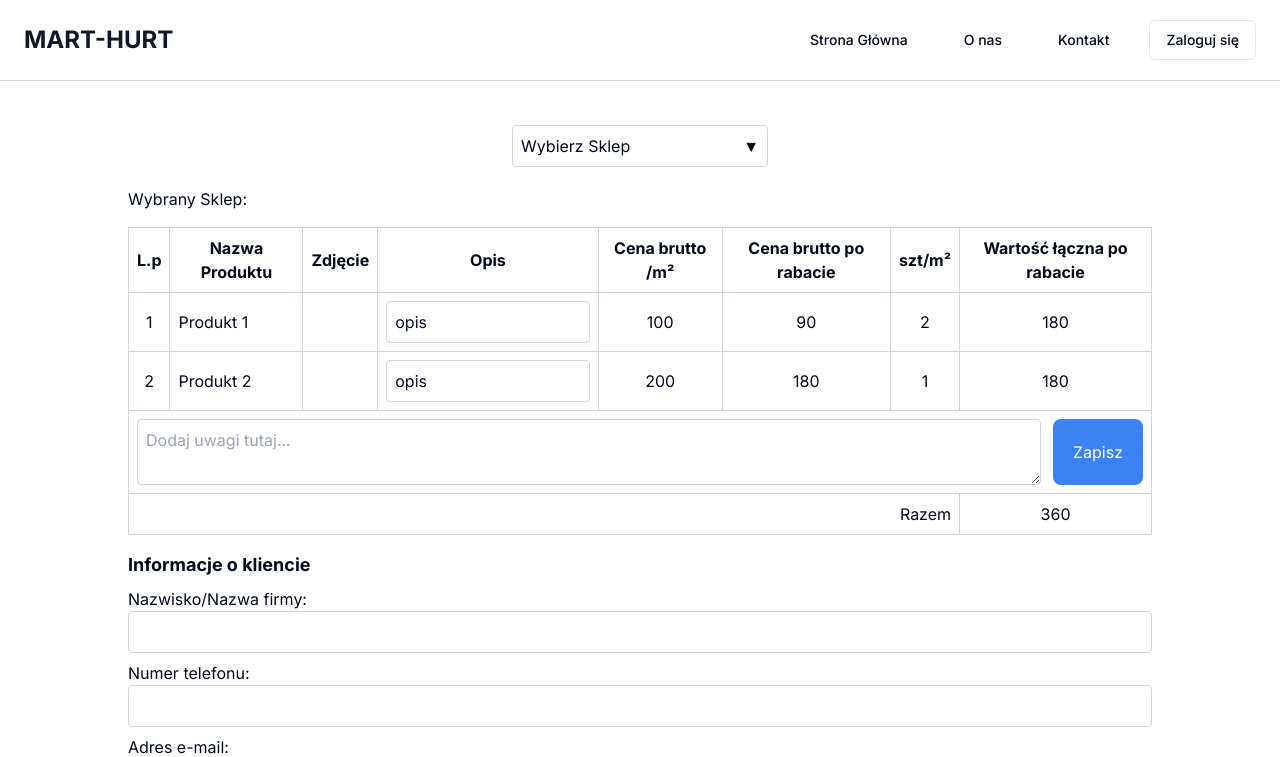
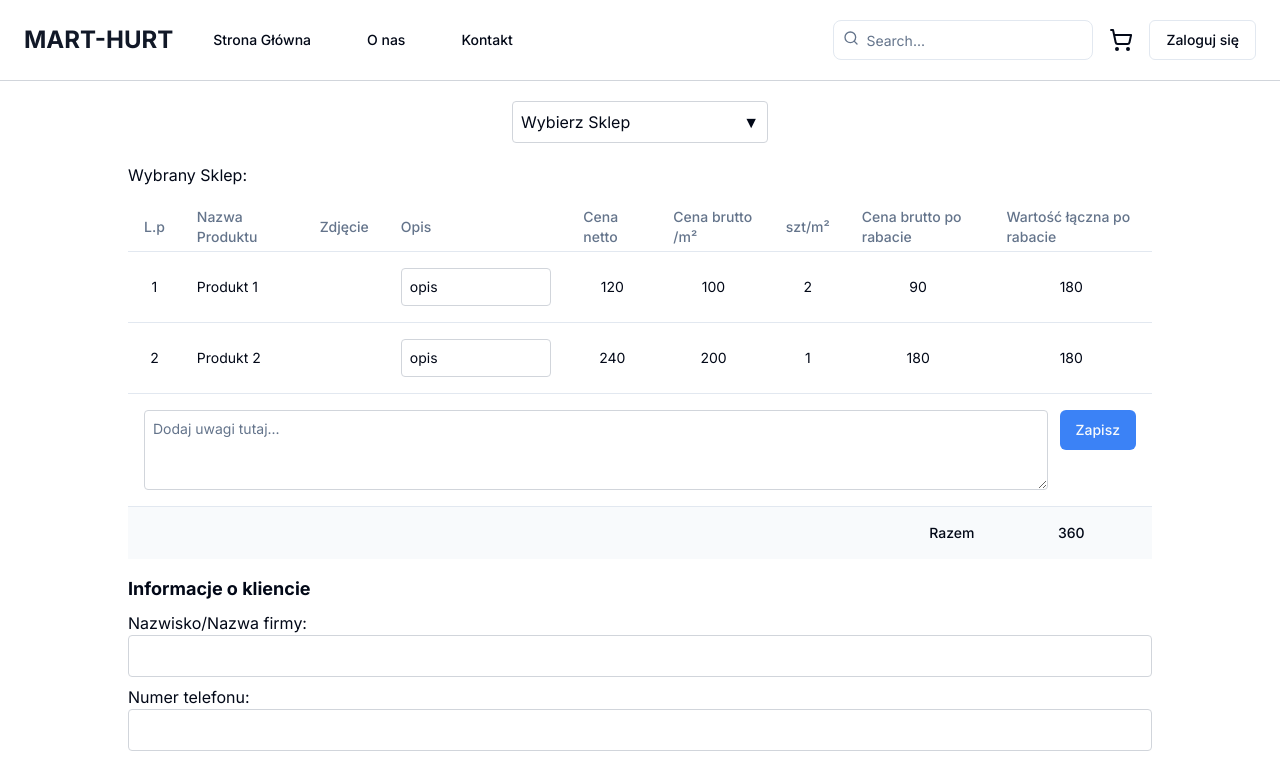
Before and after one commit to TomaszP17/Projekt_MartHurt, a Next.js app in the folder frontend/marthurt-frontend/: page /pdf-generator in a window 1280 px wide. Shown: the top 757 px of the page. Built offline with nearby package versions, Linux system fonts and the light colour scheme.

Commit message:
add hero page, update navbar and pdf-generator

```diff
--- a/frontend/marthurt-frontend/src/app/components/footer.tsx
+++ b/frontend/marthurt-frontend/src/app/components/footer.tsx
@@ -93,7 +93,7 @@ const sectionsData: {
 
 const Footer: React.FC = () => {
   return (
-    <footer className="bg-black text-white py-8 mt-5">
+    <footer className="bg-black text-white py-8">
       <div className="container mx-auto px-4 space-y-6 md:space-y-0 md:flex md:justify-between">
         <div className="space-y-4 md:w-1/5">
           <h2 className="text-4xl font-bold">Mart-Hurt</h2>
--- a/frontend/marthurt-frontend/src/app/components/form.tsx
+++ b/frontend/marthurt-frontend/src/app/components/form.tsx
@@ -1,252 +1,224 @@
-import React, { useEffect, useState } from "react";
-import { Option, FormData, Quote } from "../types";
+import React, { useEffect, useState } from 'react'
+import { Option, FormData, Quote } from '../types'
+import { Button } from '@/components/ui/button'
+import { Textarea } from '@/components/ui/textarea'
+
+import {
+	Table,
+	TableBody,
+	TableCaption,
+	TableCell,
+	TableFooter,
+	TableHead,
+	TableHeader,
+	TableRow,
+} from '@/components/ui/table'
 
 interface FormProps {
-  selectedValue: Option | null;
+	selectedValue: Option | null
 }
 
 const Form: React.FC<FormProps> = ({ selectedValue }) => {
-  const [buttonClicked, setButtonClicked] = useState(false);
-  const [formData, setFormData] = useState<FormData[]>([]);
+	const [buttonClicked, setButtonClicked] = useState(false)
+	const [formData, setFormData] = useState<FormData[]>([])
 	const [quoteInfo, setQuoteInfo] = useState({
-    clientName: "",
-    clientPhone: "",
-    clientEmail: "",
-    deliveryDate: "",
-    additionalInfo: "",
-  });
+		clientName: '',
+		clientPhone: '',
+		clientEmail: '',
+		deliveryDate: '',
+		additionalInfo: '',
+	})
 
 	// State to manage product descriptions
-  const [productDescriptions, setProductDescriptions] = useState<string[]>([]);
+	const [productDescriptions, setProductDescriptions] = useState<string[]>([])
 
 	useEffect(() => {
 		const cartData: FormData[] = [
 			{
-        name: "Produkt 1",
+				name: 'Produkt 1',
 				photo: null,
-        description: "opis",
+				description: 'opis',
+				nettoPrice: 120,
 				bruttoPrice: 100,
+				quantity: 2,
 				bruttoPriceWithDiscount: 90,
-        quantity: 2,
 				totalValueAfterDiscount: 180,
 			},
 			{
-        name: "Produkt 2",
+				name: 'Produkt 2',
 				photo: null,
-        description: "opis",
+				description: 'opis',
+				nettoPrice: 240,
 				bruttoPrice: 200,
+				quantity: 1,
 				bruttoPriceWithDiscount: 180,
-        quantity: 1,
 				totalValueAfterDiscount: 180,
 			},
-    ];
-    setFormData(cartData);
+		]
+		setFormData(cartData)
 
 		// Initialize product descriptions with default values
-    const initialDescriptions = cartData.map((item) => item.description);
-    setProductDescriptions(initialDescriptions);
-  }, []);
+		const initialDescriptions = cartData.map(item => item.description)
+		setProductDescriptions(initialDescriptions)
+	}, [])
 
 	const handleDescriptionChange = (index: number, value: string) => {
-    const updatedDescriptions = [...productDescriptions];
-    updatedDescriptions[index] = value;
-    setProductDescriptions(updatedDescriptions);
+		const updatedDescriptions = [...productDescriptions]
+		updatedDescriptions[index] = value
+		setProductDescriptions(updatedDescriptions)
 
 		// Update formData with new description
-    const updatedFormData = [...formData];
-    updatedFormData[index].description = value;
-    setFormData(updatedFormData);
-  };
+		const updatedFormData = [...formData]
+		updatedFormData[index].description = value
+		setFormData(updatedFormData)
+	}
 
-  const handleQuoteInfoChange = (
-    key: keyof typeof quoteInfo,
-    value: string
-  ) => {
-    setQuoteInfo((prevInfo) => ({
+	const handleQuoteInfoChange = (key: keyof typeof quoteInfo, value: string) => {
+		setQuoteInfo(prevInfo => ({
 			...prevInfo,
 			[key]: value,
-    }));
-  };
+		}))
+	}
 
 	const handleSubmit = () => {
 		const quote: Quote = {
-      store: selectedValue?.value || "",
+			store: selectedValue?.value || '',
 			date: new Date().toLocaleString(),
-      salesPerson: "KG206", // Hardcoded for example, you can make this dynamic
+			salesPerson: 'KG206', // tutaj jest hardcode narazie trzeba zroobic zeby pobieralo numer handlowca
 			items: formData,
 			...quoteInfo,
-    };
-    handleDuplicateCheck(quote);
-  };
+		}
+		handleDuplicateCheck(quote)
+	}
 
 	const handleDuplicateCheck = (quote: Quote) => {
-    // Implement duplicate check logic here
-    console.log("Checking for duplicates...", quote);
-  };
+		console.log('Checking for duplicates...', quote)
+	}
 
 	return (
-    <div className="mt-5 w-4/5 mx-auto">
-      <p className="mb-4">Wybrany Sklep: {selectedValue?.label}</p>
-      <table className="table-auto w-full border-collapse border border-gray-400">
-        <thead>
-          <tr>
-            <th className="border border-gray-300 p-2">L.p</th>
-            <th className="border border-gray-300 p-2">Nazwa Produktu</th>
-            <th className="border border-gray-300 p-2">Zdjęcie</th>
-            <th className="border border-gray-300 p-2">Opis</th>
-            <th className="border border-gray-300 p-2">Cena brutto /m²</th>
-            <th className="border border-gray-300 p-2">
-              Cena brutto po rabacie
-            </th>
-            <th className="border border-gray-300 p-2">szt/m²</th>
-            <th className="border border-gray-300 p-2">
-              Wartość łączna po rabacie
-            </th>
-          </tr>
-        </thead>
-        <tbody>
+		<div className='mt-5 w-4/5 mx-auto'>
+			<p className='mb-4'>Wybrany Sklep: {selectedValue?.label}</p>
+			<Table className='w-full'>
+				<TableHeader>
+					<TableRow>
+						<TableHead>L.p</TableHead>
+						<TableHead>Nazwa Produktu</TableHead>
+						<TableHead>Zdjęcie</TableHead>
+						<TableHead>Opis</TableHead>
+						<TableHead>Cena netto</TableHead>
+						<TableHead>Cena brutto /m²</TableHead>
+						<TableHead>szt/m²</TableHead>
+						<TableHead>Cena brutto po rabacie</TableHead>
+						<TableHead>Wartość łączna po rabacie</TableHead>
+					</TableRow>
+				</TableHeader>
+				<TableBody>
 					{formData.map((item, index) => (
-            <tr key={index}>
-              <td className="border border-gray-300 p-2 text-center">
-                {index + 1}
-              </td>
-              <td className="border border-gray-300 p-2">{item.name}</td>
-              <td className="border border-gray-300 p-2 text-center">
-                {item.photo && (
-                  <img
-                    src={URL.createObjectURL(item.photo)}
-                    alt={`Produkt ${index + 1}`}
+						<TableRow key={index}>
+							<TableCell className='text-center'>{index + 1}</TableCell>
+							<TableCell>{item.name}</TableCell>
+							<TableCell className='text-center'>
+								{item.photo && <img src={URL.createObjectURL(item.photo)} alt={`Produkt ${index + 1}`} />}
+							</TableCell>
+							<TableCell className='text-center'>
+								<input
+									type='text'
+									value={productDescriptions[index]}
+									onChange={e => handleDescriptionChange(index, e.target.value)}
+									className='w-full p-2 border border-gray-300 rounded'
 								/>
-                )}
-              </td>
-              <td className="border border-gray-300 p-2 text-center">
-                <input
-                  type="text"
-                  value={productDescriptions[index]}
-                  onChange={(e) =>
-                    handleDescriptionChange(index, e.target.value)
-                  }
-                  className="w-full p-2 border border-gray-300 rounded"
-                />
-              </td>
-              <td className="border border-gray-300 p-2 text-center">
-                {item.bruttoPrice}
-              </td>
-              <td className="border border-gray-300 p-2 text-center">
-                {item.bruttoPriceWithDiscount}
-              </td>
-              <td className="border border-gray-300 p-2 text-center">
-                {item.quantity}
-              </td>
-              <td className="border border-gray-300 p-2 text-center">
-                {item.bruttoPriceWithDiscount * item.quantity}
-              </td>
-            </tr>
+							</TableCell>
+							<TableCell className='text-center'>{item.nettoPrice}</TableCell>
+							<TableCell className='text-center'>{item.bruttoPrice}</TableCell>
+							<TableCell className='text-center'>{item.quantity}</TableCell>
+							<TableCell className='text-center'>{item.bruttoPriceWithDiscount}</TableCell>
+							<TableCell className='text-center'>{item.bruttoPriceWithDiscount * item.quantity}</TableCell>
+						</TableRow>
 					))}
-          <tr>
-            <td className="border border-gray-300 p-2" colSpan={8}>
-              <div className="flex gap-x-3">
-                <textarea
+					<TableRow>
+						<TableCell colSpan={9}>
+							<div className='flex gap-x-3'>
+								<Textarea
 									disabled={buttonClicked}
-                  className="w-full p-2 border border-gray-300 rounded"
-                  placeholder="Dodaj uwagi tutaj..."
-                ></textarea>
-                <button
+									className='w-full p-2 border border-gray-300 rounded'
+									placeholder='Dodaj uwagi tutaj...'></Textarea>
+								<Button
 									onClick={() => setButtonClicked(!buttonClicked)}
-                  className={
-                    buttonClicked
-                      ? "rounded-lg p-5 text-white bg-slate-500"
-                      : "bg-blue-500 hover:bg-blue-700 rounded-lg p-5 text-white"
-                  }
-                >
-                  {buttonClicked ? "Edytuj" : "Zapisz"}
-                </button>
+									className={buttonClicked ? 'bg-slate-500 hover:bg-slate-600' : 'bg-blue-500 hover:bg-blue-700'}>
+									{buttonClicked ? 'Edytuj' : 'Zapisz'}
+								</Button>
 							</div>
-            </td>
-          </tr>
-        </tbody>
-        <tfoot>
-          <tr>
-            <td className="border border-gray-300 p-2 text-right" colSpan={7}>
+						</TableCell>
+					</TableRow>
+				</TableBody>
+				<TableFooter>
+					<TableRow>
+						<TableCell className='text-right' colSpan={8}>
 							Razem
-            </td>
-            <td className="border border-gray-300 p-2 text-center">
-              {formData.reduce(
-                (total, item) =>
-                  total + item.bruttoPriceWithDiscount * item.quantity,
-                0
-              )}
-            </td>
-          </tr>
-        </tfoot>
-      </table>
-      <div className="mt-4">
-        <h2 className="text-lg font-bold mb-2">Informacje o kliencie</h2>
-        <div className="mb-2">
+						</TableCell>
+						<TableCell className='text-center'>
+							{formData.reduce((total, item) => total + item.bruttoPriceWithDiscount * item.quantity, 0)}
+						</TableCell>
+					</TableRow>
+				</TableFooter>
+			</Table>
+
+			<div className='mt-4'>
+				<h2 className='text-lg font-bold mb-2'>Informacje o kliencie</h2>
+				<div className='mb-2'>
 					<label>Nazwisko/Nazwa firmy:</label>
 					<input
-            type="text"
+						type='text'
 						value={quoteInfo.clientName}
-            onChange={(e) =>
-              handleQuoteInfoChange("clientName", e.target.value)
-            }
-            className="w-full p-2 border border-gray-300 rounded"
+						onChange={e => handleQuoteInfoChange('clientName', e.target.value)}
+						className='w-full p-2 border border-gray-300 rounded'
 					/>
 				</div>
-        <div className="mb-2">
+				<div className='mb-2'>
 					<label>Numer telefonu:</label>
 					<input
-            type="tel"
+						type='tel'
 						value={quoteInfo.clientPhone}
-            onChange={(e) =>
-              handleQuoteInfoChange("clientPhone", e.target.value)
-            }
-            className="w-full p-2 border border-gray-300 rounded"
+						onChange={e => handleQuoteInfoChange('clientPhone', e.target.value)}
+						className='w-full p-2 border border-gray-300 rounded'
 					/>
 				</div>
-        <div className="mb-2">
+				<div className='mb-2'>
 					<label>Adres e-mail:</label>
 					<input
-            type="email"
+						type='email'
 						value={quoteInfo.clientEmail}
-            onChange={(e) =>
-              handleQuoteInfoChange("clientEmail", e.target.value)
-            }
-            className="w-full p-2 border border-gray-300 rounded"
+						onChange={e => handleQuoteInfoChange('clientEmail', e.target.value)}
+						className='w-full p-2 border border-gray-300 rounded'
 					/>
 				</div>
-        <div className="mb-2">
+				<div className='mb-2'>
 					<label>Data dostawy:</label>
 					<input
-            type="date"
+						type='date'
 						value={quoteInfo.deliveryDate}
-            onChange={(e) =>
-              handleQuoteInfoChange("deliveryDate", e.target.value)
-            }
-            className="w-full p-2 border border-gray-300 rounded"
+						onChange={e => handleQuoteInfoChange('deliveryDate', e.target.value)}
+						className='w-full p-2 border border-gray-300 rounded'
 					/>
 				</div>
-        <div className="mb-2">
+				<div className='mb-2'>
 					<label>Dodatkowe informacje:</label>
-          <textarea
+					<Textarea
 						value={quoteInfo.additionalInfo}
-            onChange={(e) =>
-              handleQuoteInfoChange("additionalInfo", e.target.value)
-            }
-            className="w-full p-2 border border-gray-300 rounded"
+						onChange={e => handleQuoteInfoChange('additionalInfo', e.target.value)}
+						className='w-full p-2 border border-gray-300 rounded'
 					/>
 				</div>
 			</div>
-      <div className="flex justify-center">
-        <button
+			<div className='flex justify-center'>
+				<Button
 					onClick={handleSubmit}
-          className="bg-green-500 hover:bg-green-700 text-white font-bold py-2 px-4 rounded pb"
-        >
+					className='bg-green-500 hover:bg-green-700 text-white font-bold py-2 px-4 rounded'>
 					Generuj Wycene
-        </button>
+				</Button>
 			</div>
 		</div>
-  );
-};
+	)
+}
 
-export default Form;
+export default Form
--- /dev/null
+++ b/frontend/marthurt-frontend/src/app/components/hero.tsx
@@ -0,0 +1,27 @@
+import React from 'react';
+import Image from 'next/image';
+
+const Hero = () => {
+  return (
+    <section className="relative h-screen flex items-center justify-center bg-black bg-opacity-50 m-0 p-0">
+      <Image
+        src="/images/italux.jpg"
+        alt="Hero Background"
+        layout='fill'
+        objectFit='cover'
+        objectPosition='center'
+        quality={100}
+        style={{zIndex: -1}}
+        className="absolute inset-0 w-full h-full object-cover z-[-1]"
+      />
+      <div className="text-center">
+        <h1 className="text-3xl md:text-7xl font-bold text-white">POZNAJ NAS</h1>
+        <button className="mt-6 px-6 py-3 bg-blue-500 text-white text-lg font-semibold rounded-lg shadow-md hover:bg-blue-600 transition duration-300">
+          poznaj nas
+        </button>
+      </div>
+    </section>
+  );
+};
+
+export default Hero;
--- a/frontend/marthurt-frontend/src/app/components/navbar.tsx
+++ b/frontend/marthurt-frontend/src/app/components/navbar.tsx
@@ -1,6 +1,7 @@
 import { Sheet, SheetTrigger, SheetContent } from '@/components/ui/sheet'
 import { Button } from '@/components/ui/button'
 import Link from 'next/link'
+import { Input } from '@/components/ui/input'
 
 export default function Navbar() {
 	return (
@@ -27,10 +28,10 @@ export default function Navbar() {
 						</div>
 					</SheetContent>
 				</Sheet>
-				<Link href='#' className='mr-6 hidden lg:flex' prefetch={false}>
-        <h1 className="text-2xl font-bold text-gray-900">MART-HURT</h1>
+				<Link href='/' className='mr-6 hidden lg:flex' prefetch={false}>
+					<h1 className='text-2xl font-bold text-gray-900'>MART-HURT</h1>
 				</Link>
-				<nav className='ml-auto hidden lg:flex gap-6'>
+				<nav className='hidden lg:flex lg:items-center lg:gap-6'>
 					<Link
 						href='#'
 						className='group inline-flex h-9 w-max items-center justify-center rounded-md bg-white px-4 py-2 text-sm font-medium transition-colors hover:bg-gray-100 hover:text-gray-900 focus:bg-gray-100 focus:text-gray-900 focus:outline-none disabled:pointer-events-none disabled:opacity-50 data-[active]:bg-gray-100/50 data-[state=open]:bg-gray-100/50 dark:bg-gray-950 dark:hover:bg-gray-800 dark:hover:text-gray-50 dark:focus:bg-gray-800 dark:focus:text-gray-50 dark:data-[active]:bg-gray-800/50 dark:data-[state=open]:bg-gray-800/50'
@@ -50,11 +51,25 @@ export default function Navbar() {
 						Kontakt
 					</Link>
 				</nav>
-				<Button variant={`outline`} className='ml-auto lg:ml-6  px-4 py-2 rounded-md hover:bg-black hover:text-white'>
-					Zaloguj się
-				</Button>
+				<div className='flex items-center gap-2 ml-auto'>
+					<div className='relative'>
+						<SearchIcon className='absolute left-2.5 top-2.5 h-4 w-4 text-muted-foreground' />
+						<Input
+							type='search'
+							placeholder='Search...'
+							className='w-full rounded-lg bg-background pl-8 pr-4 py-2 text-sm focus:outline-none focus:ring-1 focus:ring-primary'
+						/>
+					</div>
+					<Button variant='ghost' size='icon' className='rounded-full hover:bg-muted/50 transition-colors'>
+						<ShoppingCartIcon className='h-6 w-6' />
+						<span className='sr-only'>Shopping Cart</span>
+					</Button>
+					<Button variant={`outline`} className='px-4 py-2 rounded-md hover:bg-black hover:text-white'>
+						Zaloguj się
+					</Button>
+				</div>
 			</header>
-			<hr className='border-gray-300 mb-6' />
+			<hr className='border-gray-300' />
 		</>
 	)
 }
@@ -78,3 +93,42 @@ function MenuIcon(props: any) {
 		</svg>
 	)
 }
+
+function ShoppingCartIcon(props) {
+	return (
+		<svg
+			{...props}
+			xmlns='http://www.w3.org/2000/svg'
+			width='24'
+			height='24'
+			viewBox='0 0 24 24'
+			fill='none'
+			stroke='currentColor'
+			strokeWidth='2'
+			strokeLinecap='round'
+			strokeLinejoin='round'>
+			<circle cx='8' cy='21' r='1' />
+			<circle cx='19' cy='21' r='1' />
+			<path d='M2.05 2.05h2l2.66 12.42a2 2 0 0 0 2 1.58h9.78a2 2 0 0 0 1.95-1.57l1.65-7.43H5.12' />
+		</svg>
+	)
+}
+
+function SearchIcon(props) {
+	return (
+		<svg
+			{...props}
+			xmlns='http://www.w3.org/2000/svg'
+			width='24'
+			height='24'
+			viewBox='0 0 24 24'
+			fill='none'
+			stroke='currentColor'
+			strokeWidth='2'
+			strokeLinecap='round'
+			strokeLinejoin='round'>
+			<circle cx='11' cy='11' r='8' />
+			<path d='m21 21-4.3-4.3' />
+		</svg>
+	)
+}
--- a/frontend/marthurt-frontend/src/app/layout.tsx
+++ b/frontend/marthurt-frontend/src/app/layout.tsx
@@ -1,29 +1,29 @@
-import type { Metadata } from "next";
-import { Inter } from "next/font/google";
-import "./globals.css";
-import Footer from "./components/footer";
-import Navbar from "./components/navbar";
-import "@fortawesome/fontawesome-svg-core/styles.css";
+import type { Metadata } from 'next'
+import { Inter } from 'next/font/google'
+import './globals.css'
+import Footer from './components/footer'
+import Navbar from './components/navbar'
+import '@fortawesome/fontawesome-svg-core/styles.css'
 
-const inter = Inter({ subsets: ["latin"] });
+const inter = Inter({ subsets: ['latin'] })
 
 export const metadata: Metadata = {
-  title: "Marthurt",
-  description: "Marthurt-erp",
-};
+	title: 'Marthurt',
+	description: 'Marthurt-erp',
+}
 
 export default function RootLayout({
 	children,
 }: Readonly<{
-  children: React.ReactNode;
+	children: React.ReactNode
 }>) {
 	return (
-    <html lang="en">
-      <body className={`${inter.className} flex flex-col min-h-screen`}>
+		<html lang='en'>
+			<body className={`${inter.className}`}>
 				<Navbar />
-        <div className="flex-grow">{children}</div>
+				<div className=''>{children}</div>
 				<Footer />
 			</body>
 		</html>
-  );
+	)
 }
--- a/frontend/marthurt-frontend/src/app/page.tsx
+++ b/frontend/marthurt-frontend/src/app/page.tsx
@@ -1,6 +1,9 @@
 import React from "react";
 import ProductsGrid from "./components/productsGrid";
+import Hero from "./components/hero";
 
 export default function Home() {
-  return <main></main>;
+  return <main>
+    <Hero></Hero>
+  </main>;
 }
--- a/frontend/marthurt-frontend/src/app/pdf-generator/page.tsx
+++ b/frontend/marthurt-frontend/src/app/pdf-generator/page.tsx
@@ -46,7 +46,7 @@ export default function Page() {
 
   return (
     <>
-      <div className="h-screen flex flex-col items-center pt-5">
+      <div className="flex flex-col items-center pt-5 pb-5">
         <Select
           options={options}
           onChange={handleSelectChange}
--- a/frontend/marthurt-frontend/src/app/types/index.ts
+++ b/frontend/marthurt-frontend/src/app/types/index.ts
@@ -13,9 +13,10 @@ export interface FormData {
 	name: string
 	photo?: File | null
 	description: string
+	nettoPrice: number
 	bruttoPrice: number
+	quantity: number
 	bruttoPriceWithDiscount: number
-	quantity: number
 	totalValueAfterDiscount: number
 }
 
--- /dev/null
+++ b/frontend/marthurt-frontend/src/components/ui/textarea.tsx
@@ -0,0 +1,24 @@
+import * as React from "react"
+
+import { cn } from "@/lib/utils"
+
+export interface TextareaProps
+  extends React.TextareaHTMLAttributes<HTMLTextAreaElement> {}
+
+const Textarea = React.forwardRef<HTMLTextAreaElement, TextareaProps>(
+  ({ className, ...props }, ref) => {
+    return (
+      <textarea
+        className={cn(
+          "flex min-h-[80px] w-full rounded-md border border-input bg-background px-3 py-2 text-sm ring-offset-background placeholder:text-muted-foreground focus-visible:outline-none focus-visible:ring-2 focus-visible:ring-ring focus-visible:ring-offset-2 disabled:cursor-not-allowed disabled:opacity-50",
+          className
+        )}
+        ref={ref}
+        {...props}
+      />
+    )
+  }
+)
+Textarea.displayName = "Textarea"
+
+export { Textarea }
```
Also changed, not shown: frontend/marthurt-frontend/public/images/italux.jpg (added), frontend/marthurt-frontend/src/app/globals.css (line endings or trailing spaces). Lines whose indentation alone changed are shown as unchanged.
